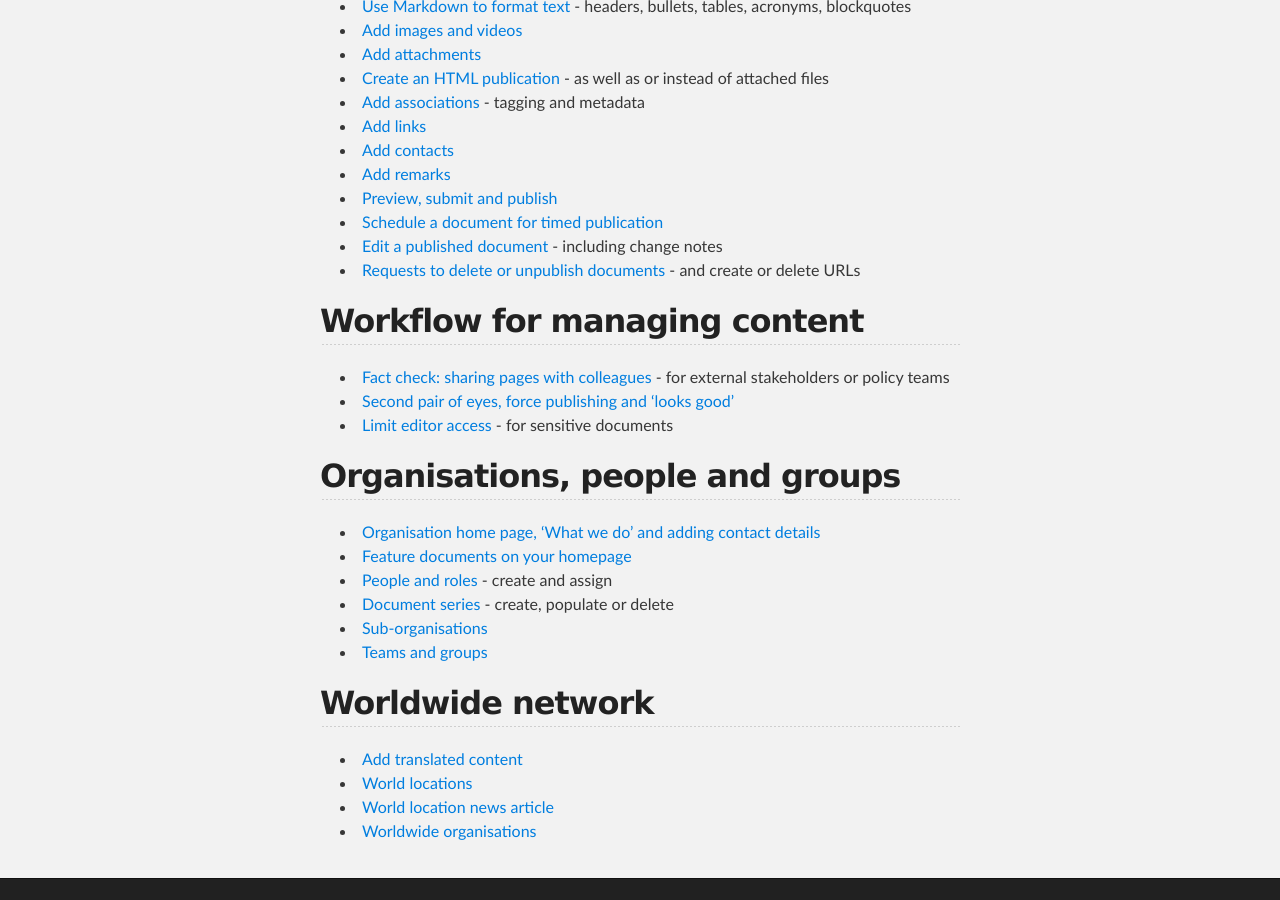
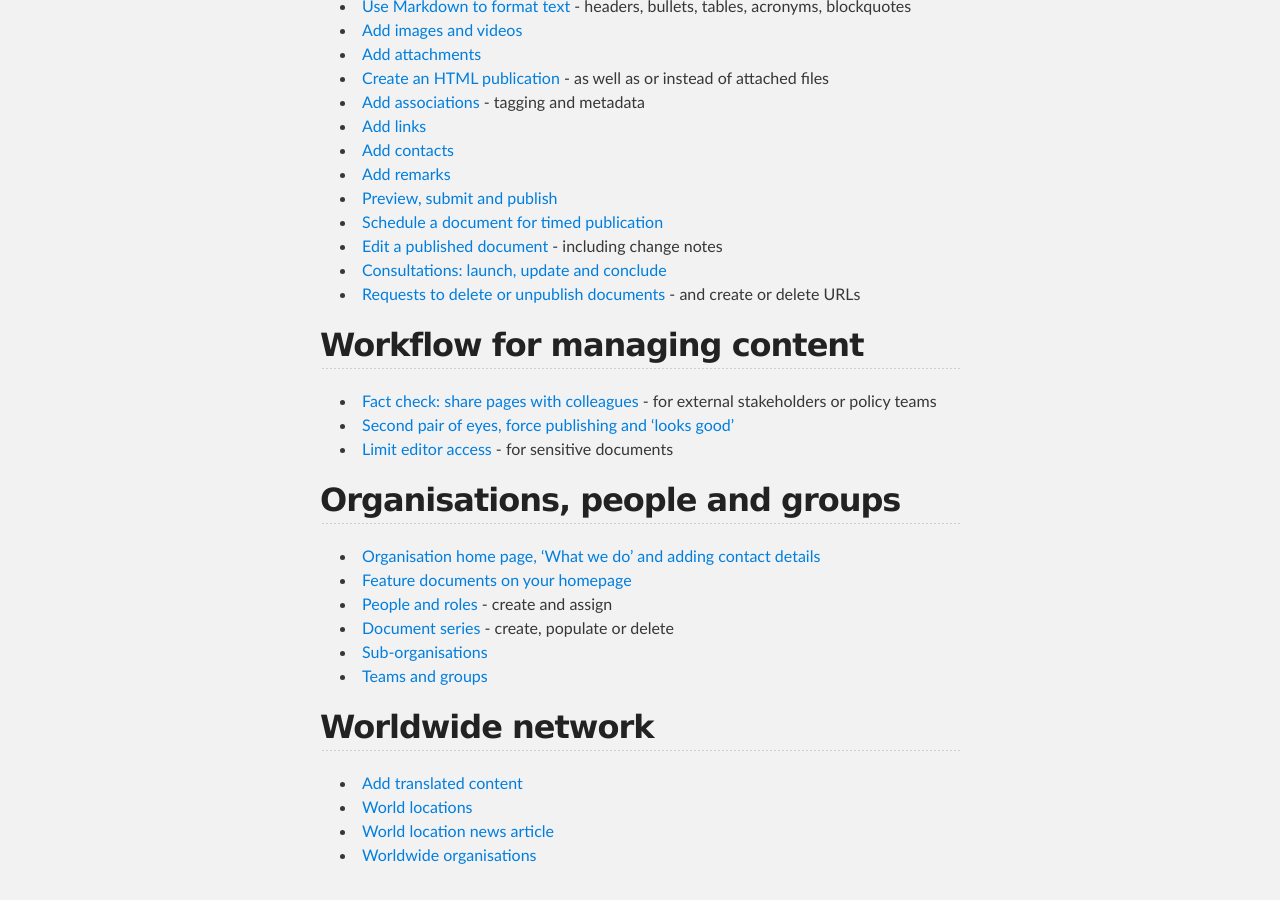
Before and after one commit to alphagov/inside-government-admin-guide, a Jekyll site: the page built from index.md, in a window 1280 px wide and 900 px high, scrolled down 768 px. Built offline with Jekyll 4.4.1, drawn with Linux system fonts in a browser that asks for light colours.

Commit message:
Added link to consultations page

```diff
--- a/index.md
+++ b/index.md
@@ -30,10 +30,11 @@
 * [Preview, submit and publish](creating-documents/preview-your-work.html)
 * [Schedule a document for timed publication](creating-documents/scheduled-publishing.html)
 * [Edit a published document](creating-documents/editing-a-doc.html) - including change notes
+* [Consultations: launch, update and conclude](/creating-documents/launch-consultations.html)
 * [Requests to delete or unpublish documents](creating-documents/delete-unpublish.html) - and create or delete URLs
 
 ## Workflow for managing content
-* [Fact check: sharing pages with colleagues](workflow-content/fact-checking.html) - for external stakeholders or policy teams
+* [Fact check: share pages with colleagues](workflow-content/fact-checking.html) - for external stakeholders or policy teams
 * [Second pair of eyes, force publishing and ‘looks good’](workflow-content/second-pair-of-eyes.html)
 * [Limit editor access](workflow-content/limiting-access.html) - for sensitive documents
 
```
